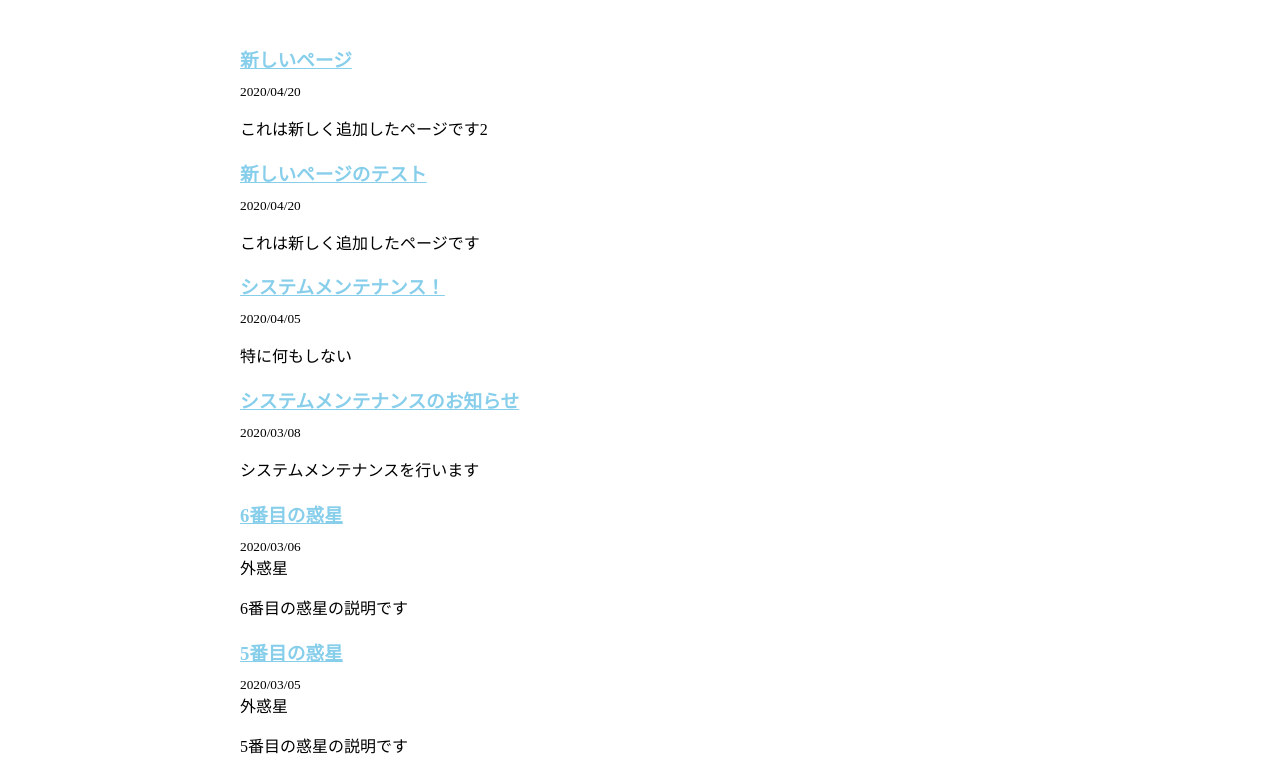
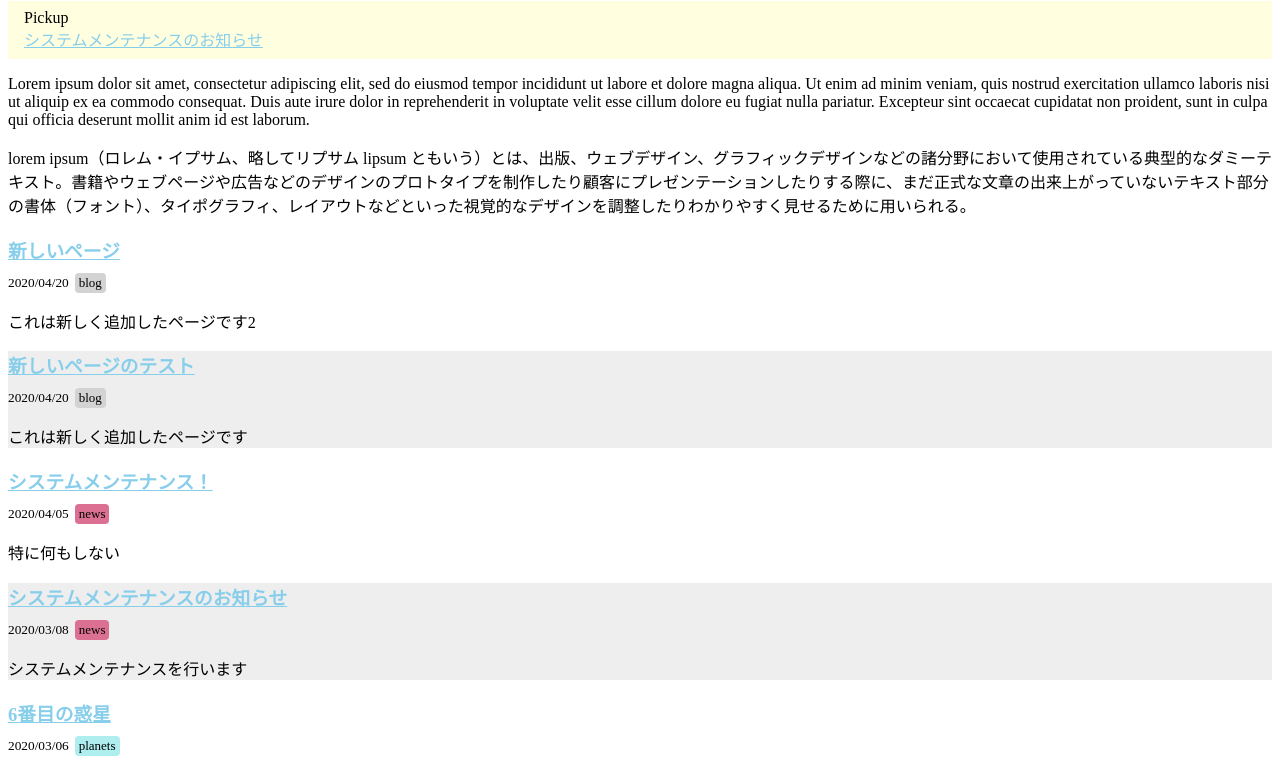
Before and after one commit to ryo4004/blog, a Gatsby site: page / in a window 1280 px wide. Shown: the part 120-880 px from the top of the page. Built offline with nearby package versions, Linux system fonts and the light colour scheme; Gatsby itself is replaced by a stand-in of ours.

Commit message:
ラベルを追加

```diff
--- a/content/news/202003/index.md
+++ b/content/news/202003/index.md
@@ -2,7 +2,7 @@
 title: システムメンテナンスのお知らせ
 date: "2020-03-08T01:00:00.000Z"
 description: システムメンテナンスを行います
-featured: false
+featured: true
 ---
 
 # これがタイトル
--- a/src/components/layout.js
+++ b/src/components/layout.js
@@ -1,5 +1,7 @@
 import React from "react"
 import { Link } from "gatsby"
+
+import "./layout.scss"
 
 const Layout = ({ location, title, children }) => {
   const rootPath = `${__PATH_PREFIX__}/`
@@ -44,18 +46,11 @@ const Layout = ({ location, title, children }) => {
     )
   }
   return (
-    <div
-      style={{
-        marginLeft: `auto`,
-        marginRight: `auto`,
-        maxWidth: 800,
-        padding: 60,
-      }}
-    >
-      <header>{header}</header>
+    <div className='layout'>
+      <header className='main-header'>{header}</header>
       <main>{children}</main>
-      <footer>
-        © {new Date().getFullYear()}, Built with
+      <footer className='main-footer'>
+        © {new Date().getFullYear()} ryo4004, Built with
         {` `}
         <a href="https://www.gatsbyjs.org">Gatsby</a>
       </footer>
--- /dev/null
+++ b/src/components/layout.scss
@@ -0,0 +1,18 @@
+body {
+  margin: 0;
+  padding: 0;
+}
+
+.layout > main {
+  padding: 8px;
+}
+
+.main-header {
+  padding: 8px;
+  background: lightgray;
+}
+
+.main-footer {
+  padding: 20px 8px;
+  background: palegreen;
+}
--- a/src/pages/index.js
+++ b/src/pages/index.js
@@ -15,6 +15,30 @@ const BlogIndex = ({ data, location }) => {
     <Layout location={location} title={siteTitle}>
       <SEO title="All posts" />
       <div className='index'>
+        <div className='featured'>
+          {posts.map(({ node }) => {
+            if (node.frontmatter.featured) {
+              const title = node.frontmatter.title || node.fields.slug
+              return (
+                <div key={node.fields.slug}>
+                  Pickup
+                  <div>
+                    <Link style={{ boxShadow: `none` }} to={`/${node.fields.source}/${node.fields.slug}`}>
+                      {title}
+                    </Link>
+                  </div>
+                </div>
+              )
+            } else {
+              return false
+            }
+          })}
+        </div>
+        <main>
+          <p>Lorem ipsum dolor sit amet, consectetur adipiscing elit, sed do eiusmod tempor incididunt ut labore et dolore magna aliqua. Ut enim ad minim veniam, quis nostrud exercitation ullamco laboris nisi ut aliquip ex ea commodo consequat. Duis aute irure dolor in reprehenderit in voluptate velit esse cillum dolore eu fugiat nulla pariatur. Excepteur sint occaecat cupidatat non proident, sunt in culpa qui officia deserunt mollit anim id est laborum.</p>
+          <p>lorem ipsum（ロレム・イプサム、略してリプサム lipsum ともいう）とは、出版、ウェブデザイン、グラフィックデザインなどの諸分野において使用されている典型的なダミーテキスト。書籍やウェブページや広告などのデザインのプロトタイプを制作したり顧客にプレゼンテーションしたりする際に、まだ正式な文章の出来上がっていないテキスト部分の書体（フォント）、タイポグラフィ、レイアウトなどといった視覚的なデザインを調整したりわかりやすく見せるために用いられる。</p>
+        </main>
+        <div className='posts'>
           {posts.map(({ node }) => {
             const title = node.frontmatter.title || node.fields.slug
             return (
@@ -30,6 +54,7 @@ const BlogIndex = ({ data, location }) => {
                     </Link>
                   </h3>
                   <small>{node.frontmatter.date}</small>
+                  <div className={`label ${node.fields.source}`}>{node.fields.source}</div>
                   <div>{node.frontmatter.category}</div>
                 </header>
                 <section>
@@ -42,6 +67,7 @@ const BlogIndex = ({ data, location }) => {
               </article>
             )
           })}
+        </div>
       </div>
       <Bio />
     </Layout>
@@ -72,6 +98,7 @@ export const pageQuery = graphql`
             title
             description
             category
+            featured
           }
         }
       }
--- a/src/pages/index.scss
+++ b/src/pages/index.scss
@@ -1,5 +1,32 @@
 .index {
+  .featured {
+    padding: 8px 16px;
+    background: lightyellow;
+  }
+
+  .posts {
+    article:nth-child(even) {
+      background: #eee;
+    }
+  }
+
   a {
     color: skyblue;
   }
+
+  .label {
+    display: inline-block;
+    margin-left: 6px;
+    padding: 2px 4px;
+    border-radius: 4px;
+    font-size: 13px;
+    background: lightgray;
+
+    &.news {
+      background: palevioletred;
+    }
+    &.planets {
+      background: paleturquoise;
+    }
+  }
 }
```
Also changed, not shown: src/templates/blog-post.js (+11 -7 lines), src/templates/blog-post.scss (added, +14 -0 lines). Lines whose indentation alone changed are shown as unchanged.
